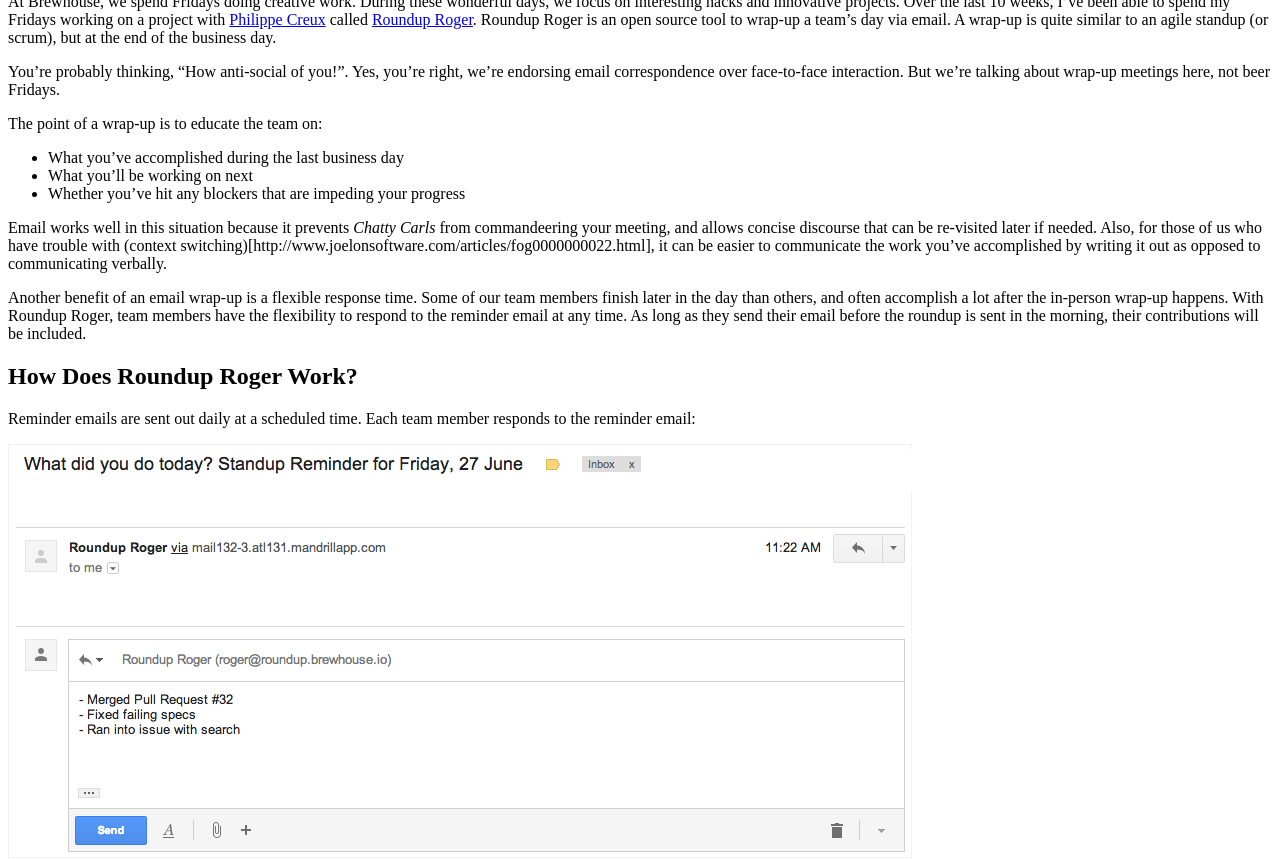
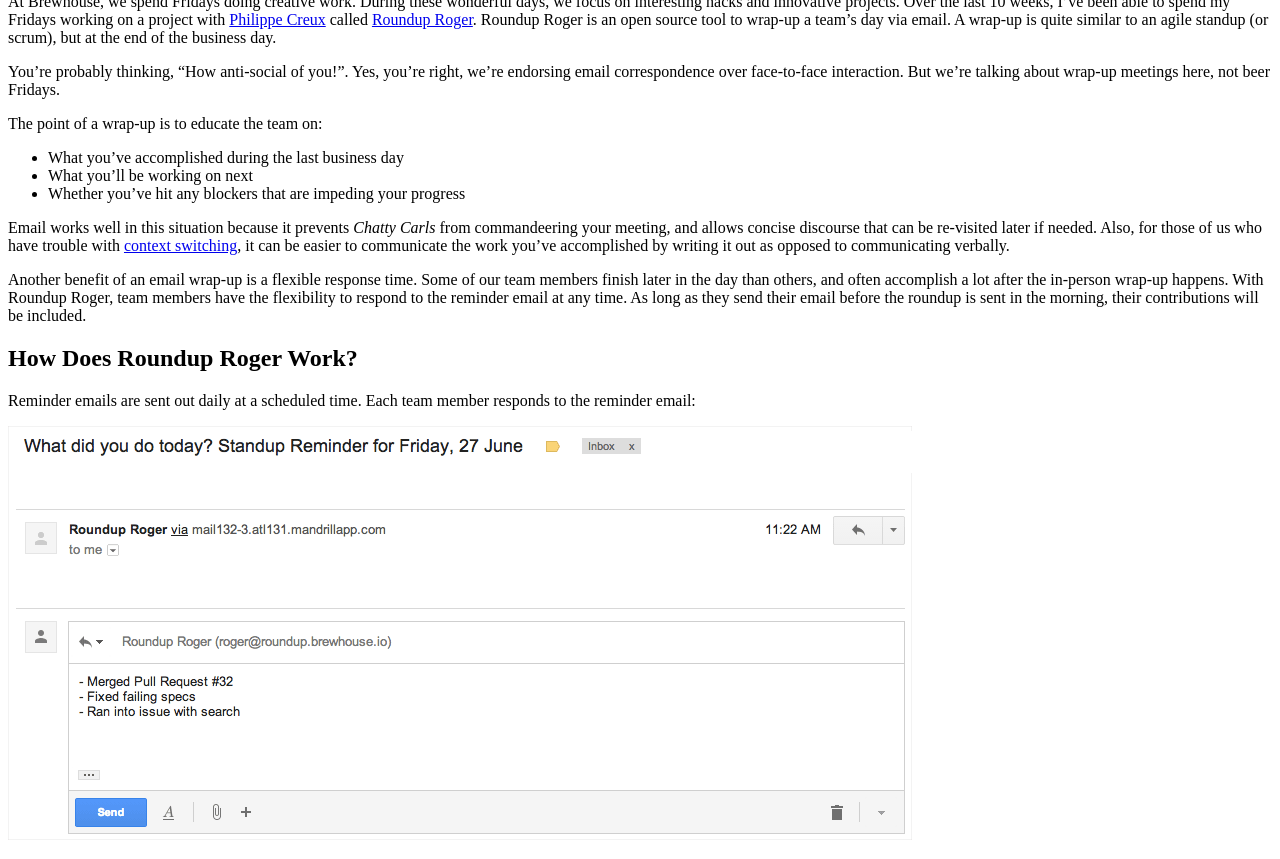
Before and after one commit to BrewhouseTeam/brewhouseteam.github.io, a Jekyll site: the page built from _posts/2014-06-27-say-hello-to-roundup-roger.md, in a window 1280 px wide and 900 px high, scrolled down 1292 px, cut to the strip 41-900 px from the top of the window. Built offline with Jekyll 4.4.1, drawn with Linux system fonts in a browser that asks for light colours; comment, search, counter and statistics services are not loaded; a style sheet for code colours, icons or effects is not loaded.

Commit message:
Fix link markup

```diff
--- a/_posts/2014-06-27-say-hello-to-roundup-roger.md
+++ b/_posts/2014-06-27-say-hello-to-roundup-roger.md
@@ -22,7 +22,7 @@
 * What you’ll be working on next
 * Whether you’ve hit any blockers that are impeding your progress
 
-Email works well in this situation because it prevents <em>Chatty Carls</em> from commandeering your meeting, and allows concise discourse that can be re-visited later if needed. Also, for those of us who have trouble with (context switching)[http://www.joelonsoftware.com/articles/fog0000000022.html], it can be easier to communicate the work you’ve accomplished by writing it out as opposed to communicating verbally.
+Email works well in this situation because it prevents <em>Chatty Carls</em> from commandeering your meeting, and allows concise discourse that can be re-visited later if needed. Also, for those of us who have trouble with [context switching](http://www.joelonsoftware.com/articles/fog0000000022.html), it can be easier to communicate the work you’ve accomplished by writing it out as opposed to communicating verbally.
 
 Another benefit of an email wrap-up is a flexible response time. Some of our team members finish later in the day than others, and often accomplish a lot after the in-person wrap-up happens. With Roundup Roger, team members have the flexibility to respond to the reminder email at any time. As long as they send their email before the roundup is sent in the morning, their contributions will be included.
 
```
